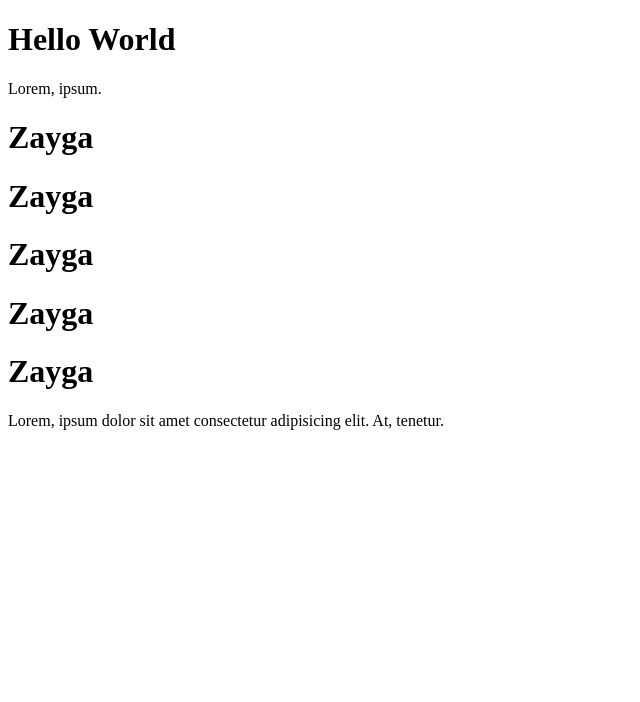
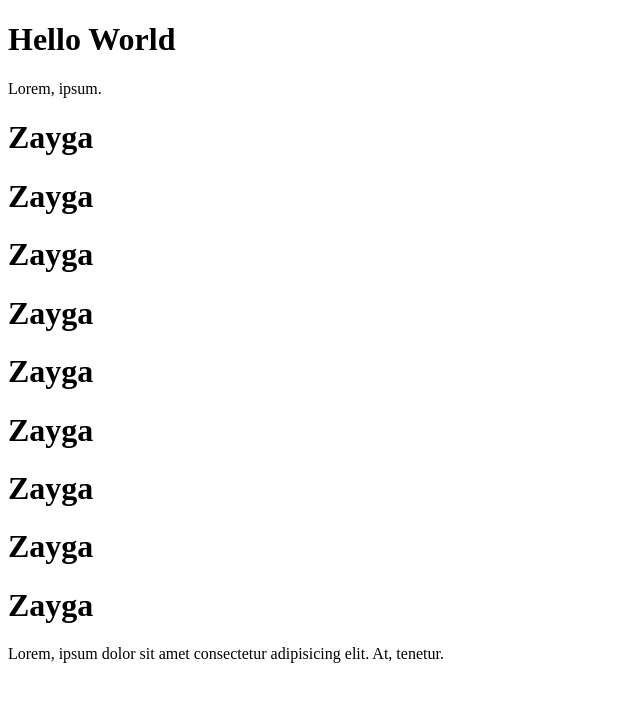
Before and after one commit to ZaygaErnesto/latihan-git, a plain HTML site: page index.html in a window 1280 px wide. Shown: the whole page, without its empty margins (0-640 px from the left). Drawn offline with Linux system fonts and the light colour scheme.

Commit message:
feat: add perubahan yogi nih

```diff
--- a/index.html
+++ b/index.html
@@ -1,13 +1,12 @@
 <!DOCTYPE html>
 <html lang="en">
+  <head>
+    <meta charset="UTF-8" />
+    <meta name="viewport" content="width=device-width, initial-scale=1.0" />
+    <title>Hello World</title>
+  </head>
 
-<head>
-    <meta charset="UTF-8">
-    <meta name="viewport" content="width=device-width, initial-scale=1.0">
-    <title>Hello World</title>
-</head>
-
-<body>
+  <body>
     <h1>Hello World</h1>
     <p>Lorem, ipsum.</p>
     <h1>Zayga</h1>
@@ -15,7 +14,12 @@
     <h1>Zayga</h1>
     <h1>Zayga</h1>
     <h1>Zayga</h1>
-    <p>Lorem, ipsum dolor sit amet consectetur adipisicing elit. At, tenetur.</p>
-</body>
-
+    <h1>Zayga</h1>
+    <h1>Zayga</h1>
+    <h1>Zayga</h1>
+    <h1>Zayga</h1>
+    <p>
+      Lorem, ipsum dolor sit amet consectetur adipisicing elit. At, tenetur.
+    </p>
+  </body>
 </html>
```
